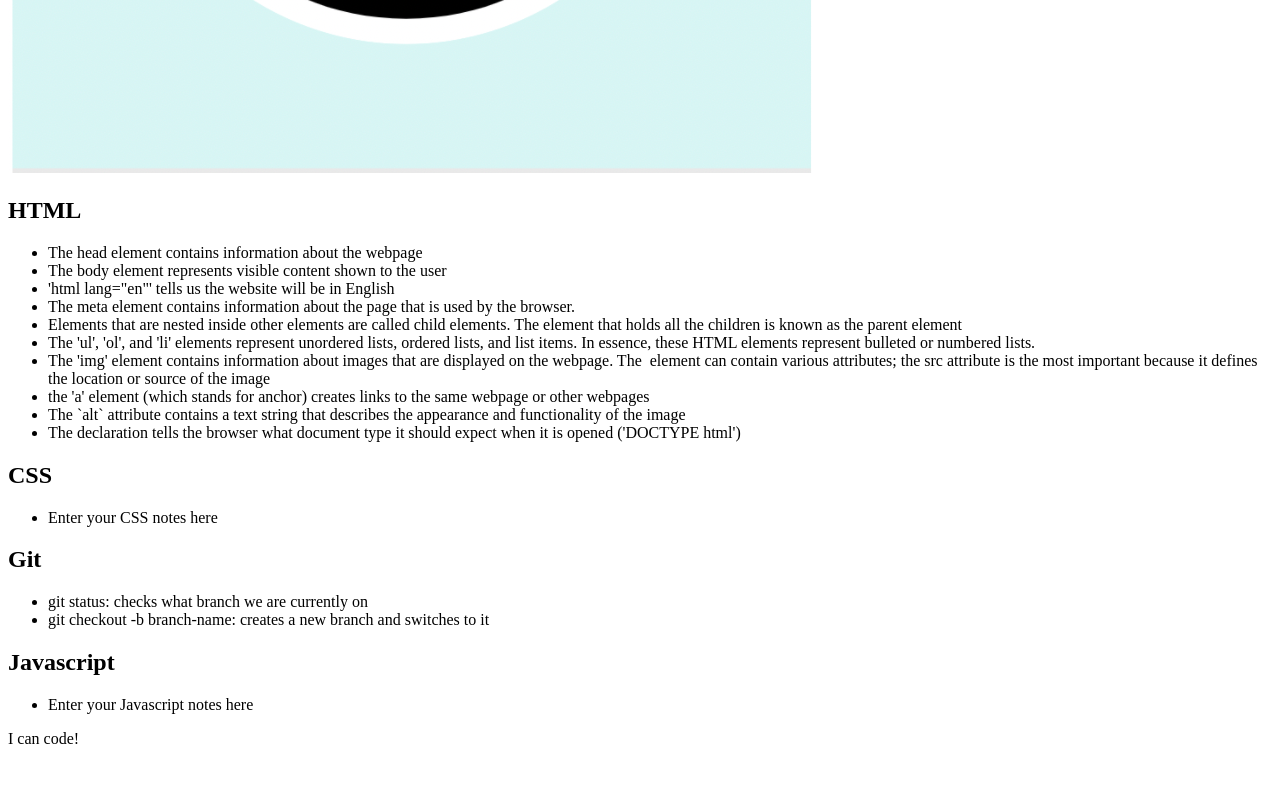
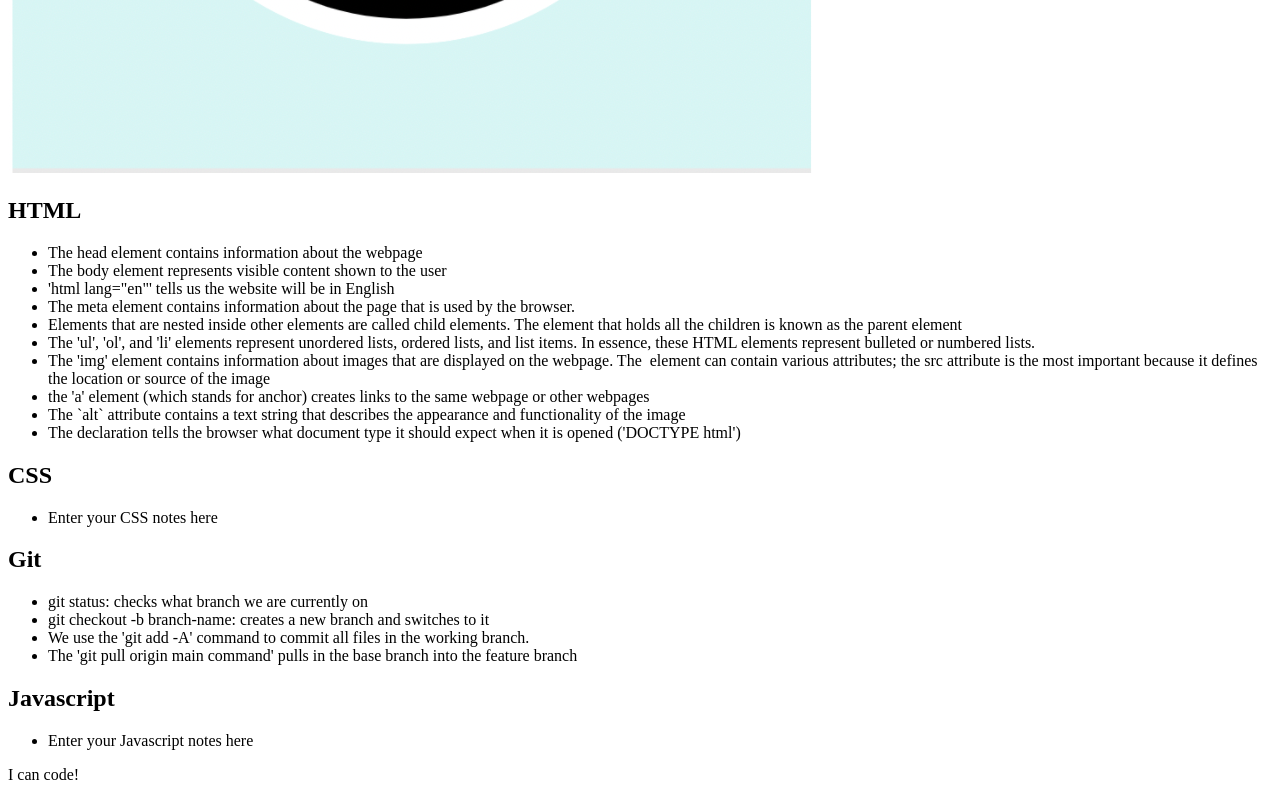
Before and after one commit to Artemis051/prework-study-guide, a plain HTML site: page prework-study-guide/index.html in a window 1280 px wide. Shown: the part 683-1483 px from the top of the page. Before the commit the page ends 1447 px from the top, so only its background shows below. Drawn offline with Linux system fonts and the light colour scheme.

Commit message:
added code to HTML file

```diff
--- a/prework-study-guide/index.html
+++ b/prework-study-guide/index.html
@@ -40,6 +40,8 @@
         <ul>
           <li>git status: checks what branch we are currently on</li>
           <li>git checkout -b branch-name: creates a new branch and switches to it</li>
+          <li>We use the 'git add -A' command to commit all files in the working branch.</li>
+          <li>The 'git pull origin main command' pulls in the base branch into the feature branch</li>
         </ul>
       </section>
 
```
Also changed, not shown: prework-study-guide/assets/style.css (added), style.css (added), 2 other files.
